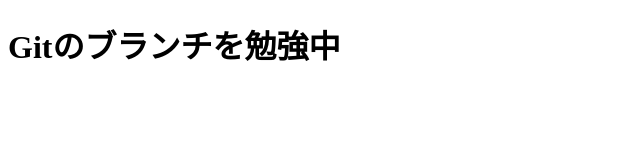
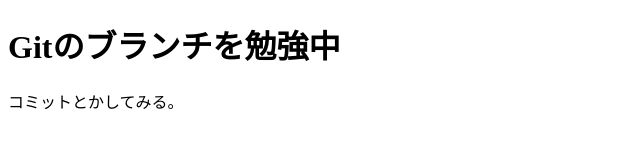
Before and after one commit to KemiyaN01/testrepo, a plain HTML site: page index.html in a window 1280 px wide. Shown: the whole page, without its empty margins (0-640 px from the left). Drawn offline with Linux system fonts and the light colour scheme.

Commit message:
コミットの話

```diff
--- a/index.html
+++ b/index.html
@@ -6,5 +6,6 @@
     </head>
     <body>
         <h1>Gitのブランチを勉強中</h1>
+        <p>コミットとかしてみる。</p>
     </body>
 </html>
```
